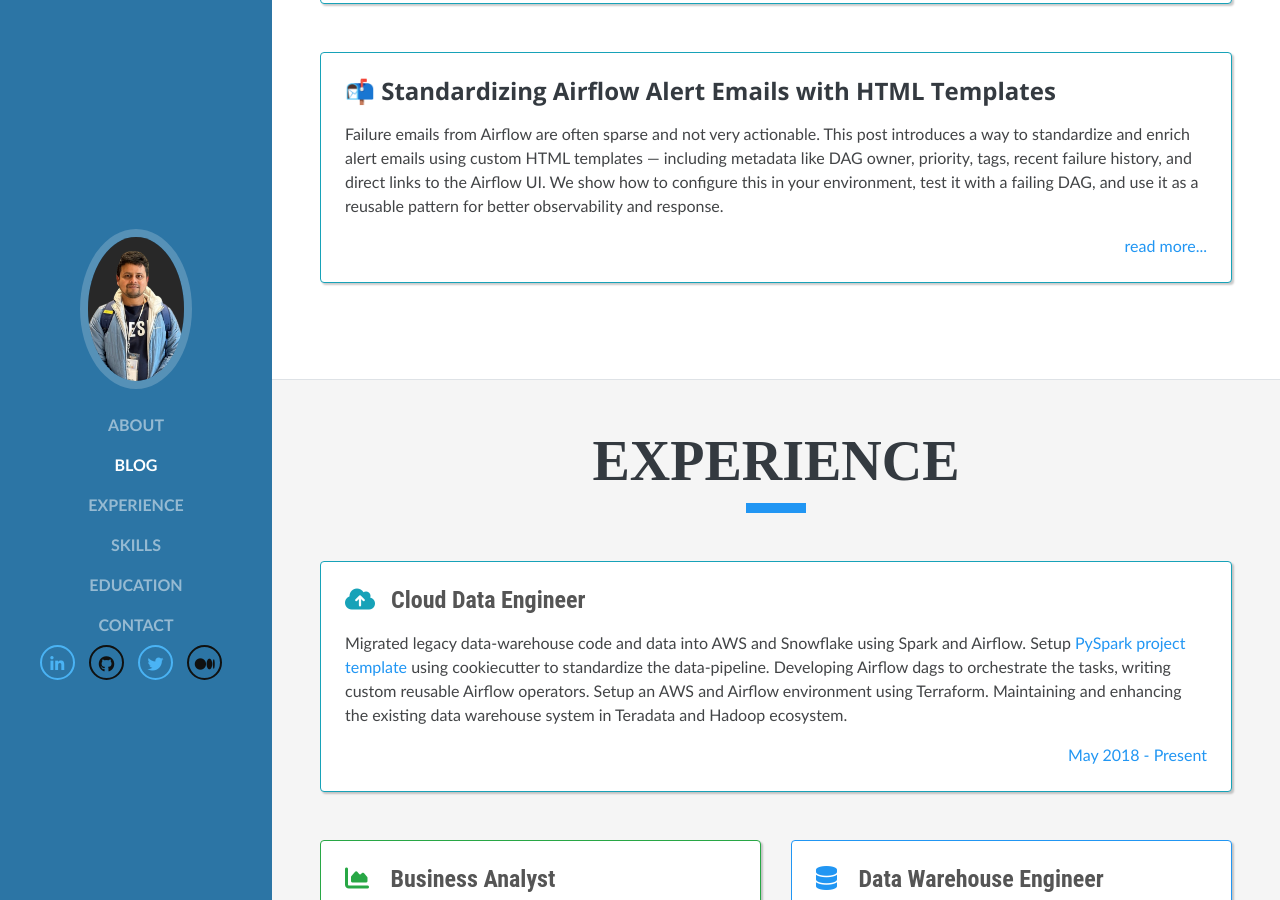
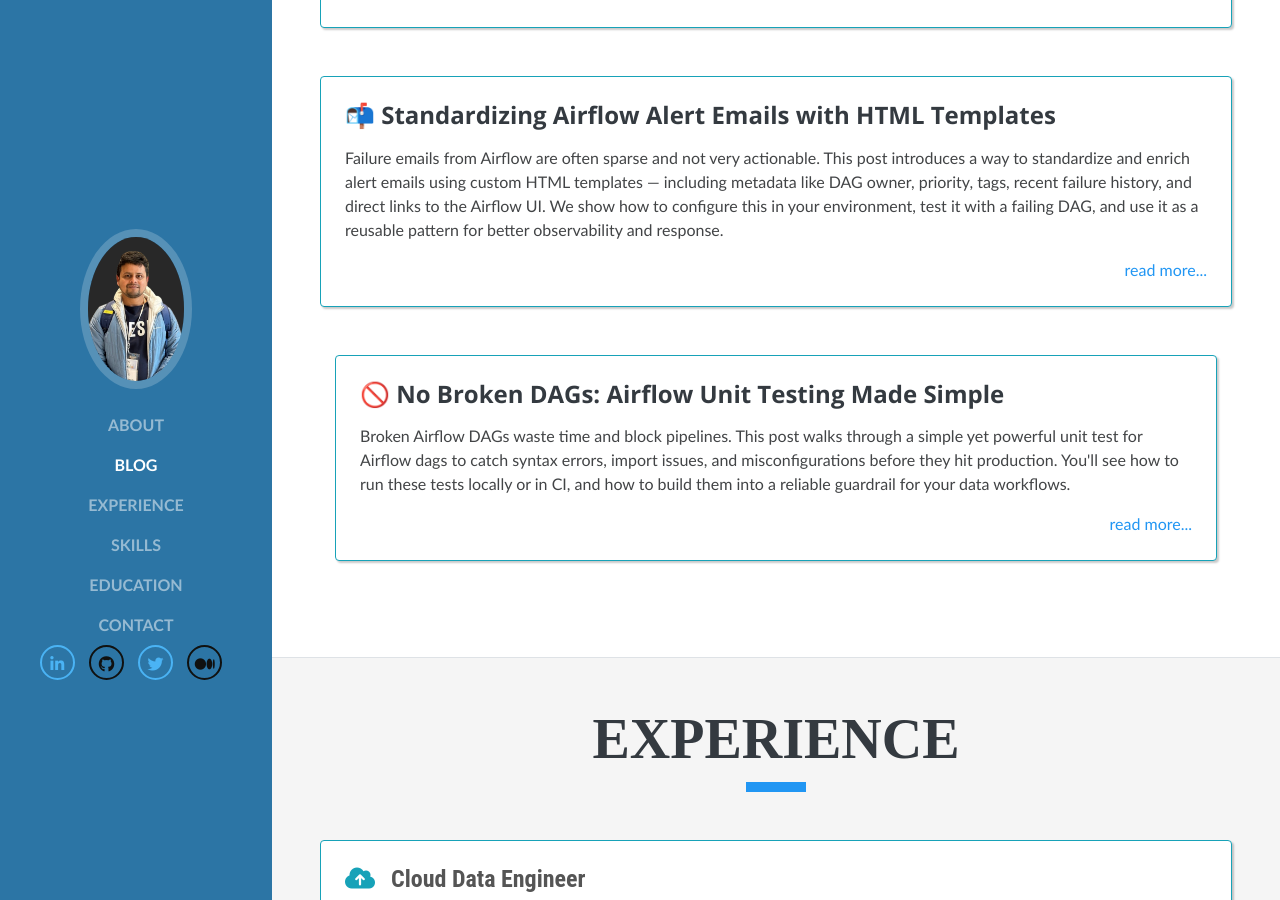
Before and after one commit to soyelherein/soyelherein.github.io, a Jekyll site: the page built from index.html, in a window 1280 px wide and 900 px high, scrolled down 2051 px. Built offline with Jekyll 4.4.1, drawn with Linux system fonts in a browser that asks for light colours; nearby versions of some CDN libraries; some web fonts are replaced; some of the changed text lies outside the part shown.

Commit message:
Adding airflow-unit-testing

```diff
--- a/index.html
+++ b/index.html
@@ -200,6 +200,21 @@
                   <span class="text-primary"><a href='2025/06/01/airflow-alert-email-template.html'>read more...</a></span>
               </div>
             </div>
+            <div class="resume-item col-md-12 col-sm-12 filter finance">
+              <div class="card mx-0 p-4 mb-5" style="border-color: #17a2b8; box-shadow: 2px 2px 2px rgba(0, 0, 0, 0.21)">
+                <div class=" resume-content mr-auto">
+                    <h3 class="mb-3">🚫 No Broken DAGs: Airflow Unit Testing Made Simple</h3>
+                    <p>Broken Airflow DAGs waste time and block pipelines.
+                      This post walks through a simple yet powerful unit test for Airflow dags
+                      to catch syntax errors, import issues, and misconfigurations before they hit production.
+                      You'll see how to run these tests locally or in CI, and how to build them into a
+                      reliable guardrail for your data workflows.
+                    </p>
+                </div>
+                <div class="resume-date text-md-right">
+                    <span class="text-primary"><a href='2025/06/01/airflow-alert-email-template.html'>read more...</a></span>
+                </div>
+              </div>
           </div>
           <!-- <div class="resume-item col-md-6 col-sm-12 filter finance">
             <div class="card mx-0 p-4 mb-5" style="border-color: #17a2b8; box-shadow: 2px 2px 2px rgba(0, 0, 0, 0.21)">
@@ -487,11 +502,11 @@
 
         });
     </script>
-    <script>
+    <!-- <script>
 function recaptchaCallback() {
     $('#submitBtn').removeAttr('disabled');
 };
-    </script>
+    </script> -->
 </body>
 
 </html>
```
Also changed, not shown: _posts/2025-08-11-airflow-unit-testing.md (added, +60 -0 lines).
